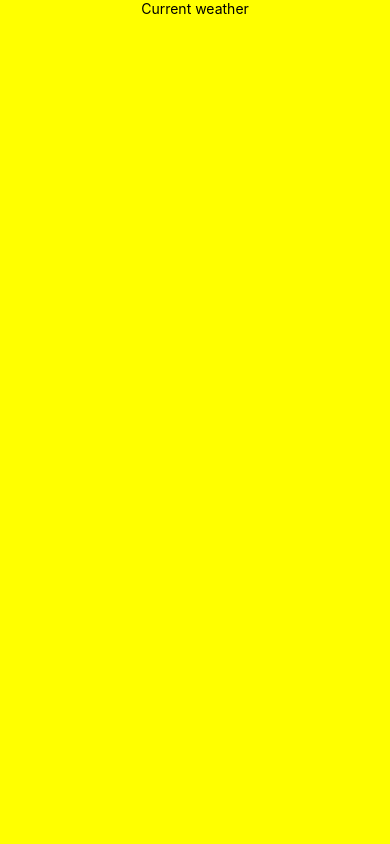
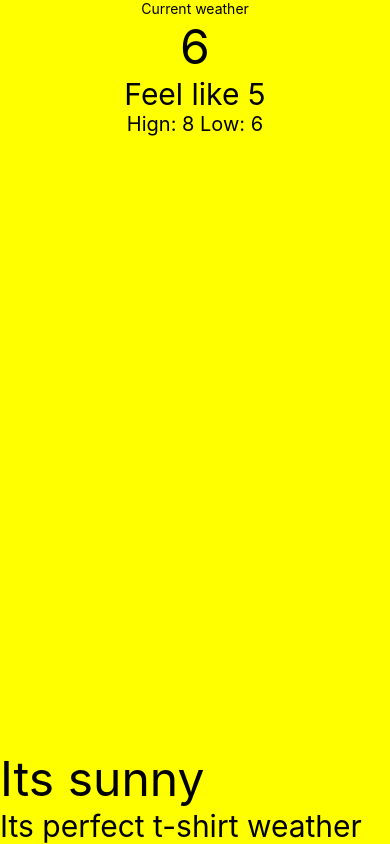
Before and after one commit to phucdo2601/LearnFunReactNative, a React Native app in the folder LearnFunReactNaB01/: screen / in a window 390 px wide. Built offline with nearby package versions, Linux system fonts and the light colour scheme.

Commit message:
[listFunProb01] 04. First build basic the weather app screen b01

```diff
--- a/LearnFunReactNaB01/App.jsx
+++ b/LearnFunReactNaB01/App.jsx
@@ -7,6 +7,17 @@ const App = () => {
       <SafeAreaView style={styles.wrapper}>
         <View style={styles.container}>
           <Text>Current weather</Text>
+          <Text style={styles.temp}>6</Text>
+          <Text style={styles.feels}>Feel like 5</Text>
+
+          <View style={styles.highLowWrapper}>
+            <Text style={styles.highLow}>Hign: 8 </Text>
+            <Text style={styles.highLow}>Low: 6</Text>
+          </View>
+        </View>
+        <View style={styles.bodyWrapper}>
+          <Text style={styles.description}>Its sunny</Text>
+          <Text style={styles.message}>Its perfect t-shirt weather</Text>
         </View>
       </SafeAreaView>
     </>
@@ -14,13 +25,38 @@ const App = () => {
 }
 
 const styles = StyleSheet.create({
+  wrapper: {
+    flex: 1,
+    backgroundColor: 'yellow'
+  },
   container: {
-    flex: 1
-  },
-  wrapper: {
-    backgroundColor: 'yellow',
     flex: 1,
     alignItems: 'center'
+  },
+  temp: {
+    color: 'black',
+    fontSize: 48
+  },
+  feels: {
+    fontSize: 30,
+    color: 'black'
+  },
+  highLow: {
+    color: 'black',
+    fontSize: 20
+  },
+  highLowWrapper: {
+    flexDirection: 'row'
+  },
+  bodyWrapper: {
+    justifyContent: 'flex-end',
+    alignItems: 'flex-start'
+  },
+  description: {
+    fontSize: 48
+  },
+  message: {
+    fontSize: 30
   }
 })
 
```
